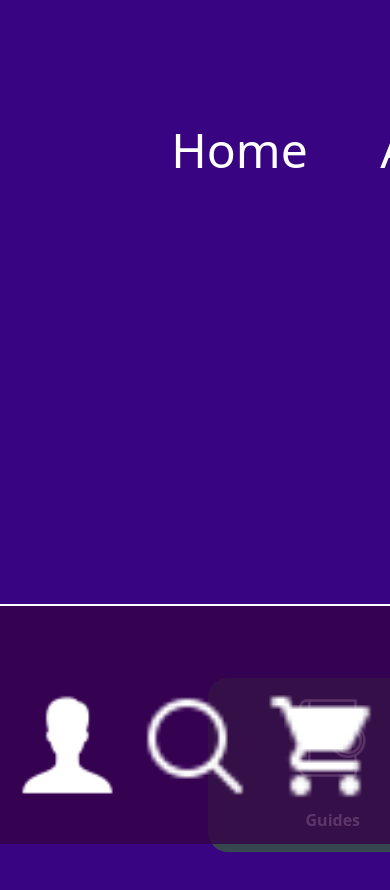
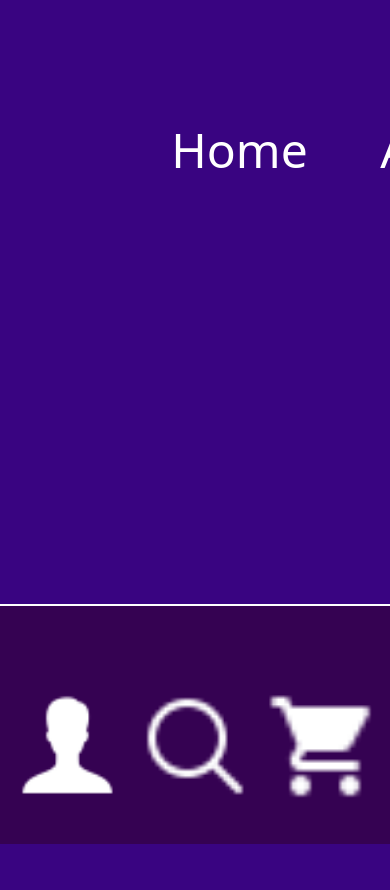
Before and after one commit to Satooo/PrograWeb---repositorio, a React (Create React App) app in the folder ProyectoGrupalReact/: page /support in a window 390 px wide. Shown: the top 890 px of the page. Built offline with nearby package versions, Linux system fonts and the light colour scheme.

Commit message:
Estilo en mobile css y id al header en support

```diff
--- a/ProyectoGrupalReact/src/components/Support.jsx
+++ b/ProyectoGrupalReact/src/components/Support.jsx
@@ -7,7 +7,7 @@ const Support = ()=>{
     const options = () =>{
         return<div id="content-support">
 
-            <h1>Support hub</h1>
+            <h1 id="content-support-header">Support hub</h1>
             <div className="row" id="content-support-hub">
                 <div className="col"><button id="content-support-hub-button" onClick={()=>{setSelection("guides")}}>
                     <img src="./icons/guide.png"/>
--- a/ProyectoGrupalReact/src/components/style.css
+++ b/ProyectoGrupalReact/src/components/style.css
@@ -1591,4 +1591,26 @@ background: linear-gradient(180deg, rgba(7,39,120,1) 0%, rgba(64,12,78,1) 100%);
     }
 
     /* End CSS (Johan): Media*/
-}
+
+    /*Joaquin css support*/
+    #content-support{
+        align-items: center;
+        height: auto;
+        width: 80%;
+        text-align: center;
+        font-size: 50px;
+        color:white;
+        margin-right: auto;
+        margin-left: auto;
+    }
+    #content-support-header{
+        font-size: 120px;
+    }
+    #content-support-hub{
+        margin-top: 30%;
+        width: 30%;
+        margin-right: auto;
+        margin-left: auto;
+    }
+    /*end css joaquin support*/
+}
```
